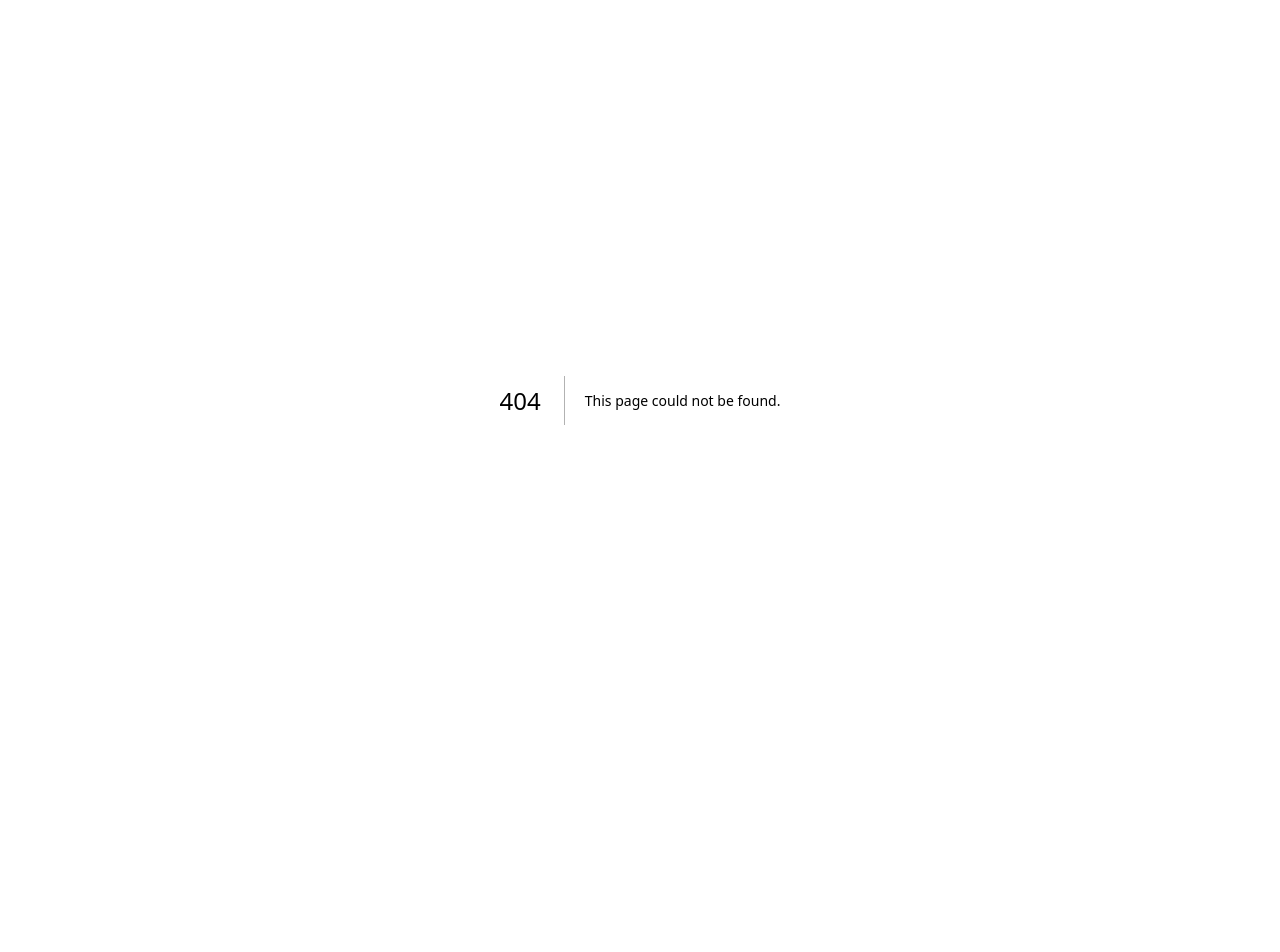
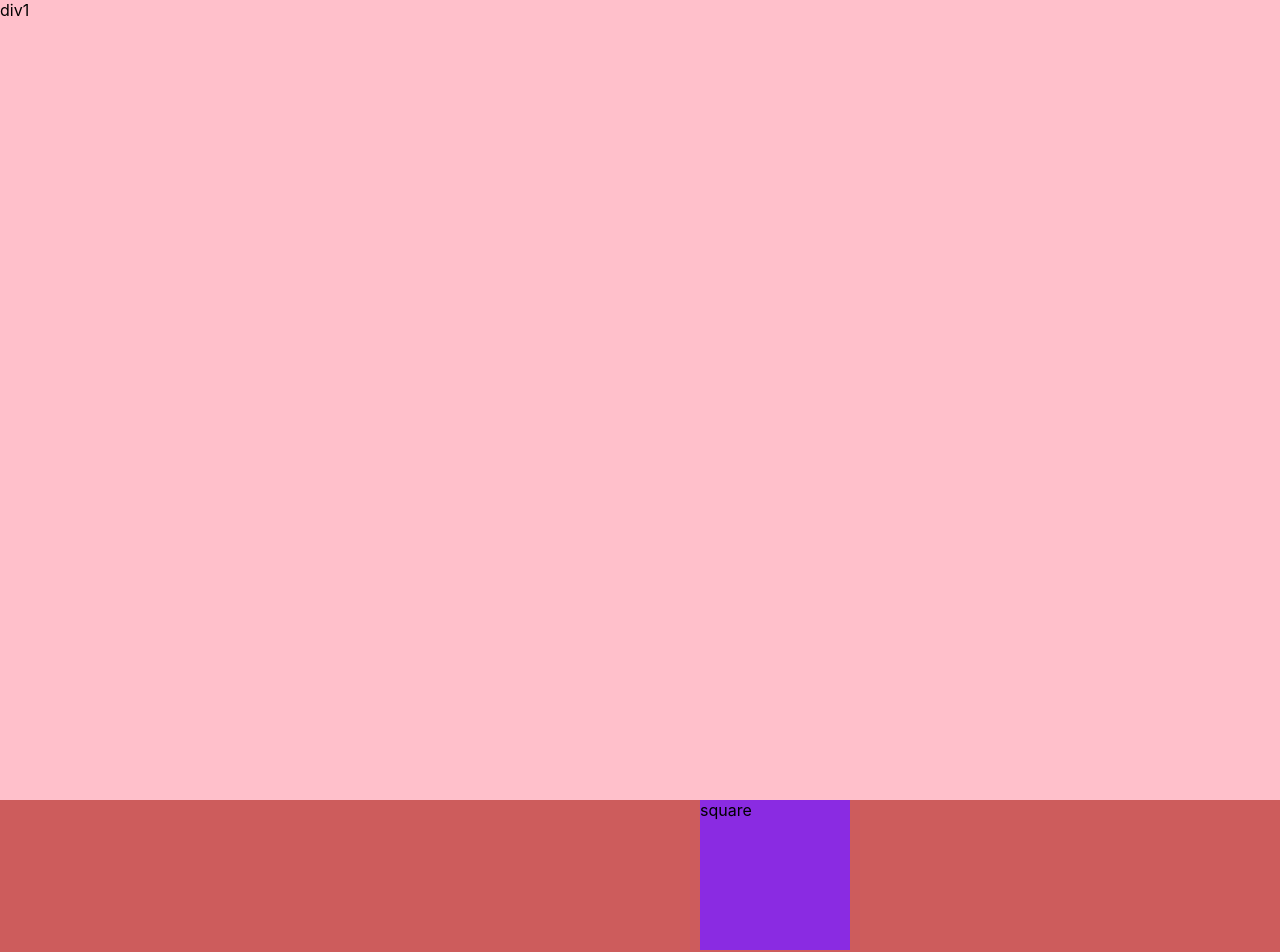
Before and after one commit to FourSqweez/gsap-scroll-trigger-nextjs, a Next.js app: page /scroll in a window 1280 px wide. Before the commit this address had no page. Shown: the top 952 px of the page. Before the commit the page ends 800 px from the top, so only its background shows below. Built offline with nearby package versions, Linux system fonts and the light colour scheme.

Commit message:
scroll trigger #1 - animate when scroll part the viewport of element

```diff
--- /dev/null
+++ b/pages/scroll.tsx
@@ -0,0 +1,34 @@
+import gsap from 'gsap'
+import React, { useEffect, useRef } from 'react'
+import styles from '../styles/scroll.module.css'
+import ScrollTrigger from 'gsap/dist/ScrollTrigger'
+
+gsap.registerPlugin(ScrollTrigger)
+
+const ScrollTriggerPage = () => {
+  const squareRef = useRef<HTMLDivElement>(null)
+  const square2Ref = useRef<HTMLDivElement>(null)
+
+  useEffect(() => {
+    gsap.to(squareRef.current, {
+      x: 700,
+      duration: 3,
+      scrollTrigger: square2Ref.current,
+    })
+  }, [])
+  return (
+    <div>
+      <div className={styles.div1}>div1</div>
+      <div className={styles.div2}>
+        <div className={styles.square} ref={squareRef}>
+          square
+        </div>
+        <div className={styles.square_2} ref={square2Ref}>
+          square2
+        </div>
+      </div>
+    </div>
+  )
+}
+
+export default ScrollTriggerPage
--- /dev/null
+++ b/styles/scroll.module.css
@@ -0,0 +1,24 @@
+.div1,
+.div2 {
+  height: 100vh;
+}
+
+.div1 {
+  background-color: pink;
+}
+
+.div2 {
+  background-color: indianred;
+}
+
+.square {
+  width: 150px;
+  height: 150px;
+  background-color: blueviolet;
+}
+.square_2 {
+  margin-top: 300px;
+  width: 150px;
+  height: 150px;
+  background-color: blue;
+}
```
